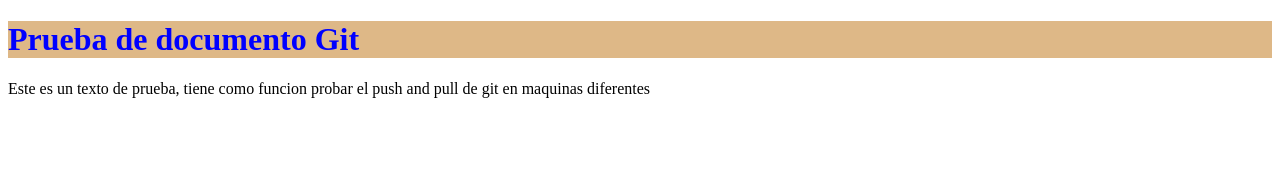
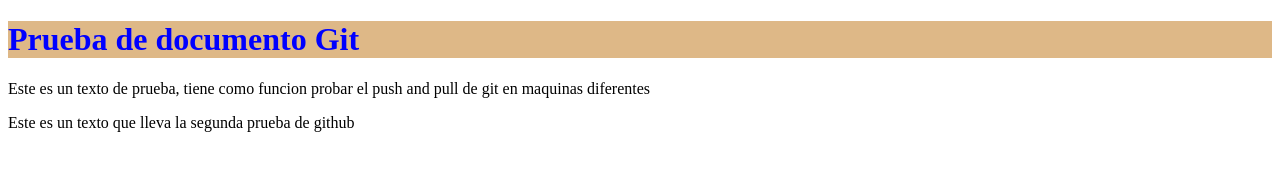
Before and after one commit to aguszunda/pruebaGit, a plain HTML site: page index.html in a window 1280 px wide. Drawn offline with Linux system fonts and the light colour scheme.

Commit message:
Tercer commit de prueba

```diff
--- a/index.html
+++ b/index.html
@@ -14,5 +14,6 @@
 <body>
     <h1 class="prueba">Prueba de documento Git</h1>
     <p>Este es un texto de prueba, tiene como funcion probar el push and pull de git en maquinas diferentes</p>
+    <p>Este es un texto que lleva la segunda prueba de github</p>
 </body>
 </html>
```
